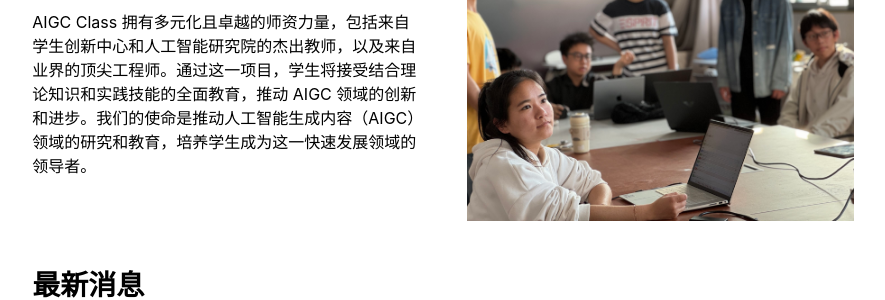
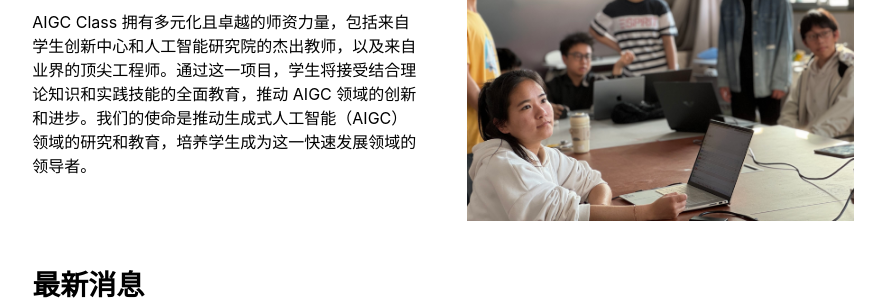
Before and after one commit to SJTU-AIGC/cn, a Jekyll site: the page built from index.md, in a window 1280 px wide. Shown: the part 243-543 px from the top of the page, without its empty margins (197-1082 px from the left). Built offline with Jekyll 4.4.1, drawn with Linux system fonts in a browser that asks for light colours.

Commit message:
Update index.md

```diff
--- a/index.md
+++ b/index.md
@@ -5,4 +5,4 @@ title: "首页"
 
 2023年秋季，上海交通大学学生创新中心联合上海交通大学人工智能研究院及多家领先企业，共同创立了上海交通大学 AIGC Class。
 
-AIGC Class 拥有多元化且卓越的师资力量，包括来自学生创新中心和人工智能研究院的杰出教师，以及来自业界的顶尖工程师。通过这一项目，学生将接受结合理论知识和实践技能的全面教育，推动 AIGC 领域的创新和进步。我们的使命是推动人工智能生成内容（AIGC）领域的研究和教育，培养学生成为这一快速发展领域的领导者。
+AIGC Class 拥有多元化且卓越的师资力量，包括来自学生创新中心和人工智能研究院的杰出教师，以及来自业界的顶尖工程师。通过这一项目，学生将接受结合理论知识和实践技能的全面教育，推动 AIGC 领域的创新和进步。我们的使命是推动生成式人工智能（AIGC）领域的研究和教育，培养学生成为这一快速发展领域的领导者。
```
